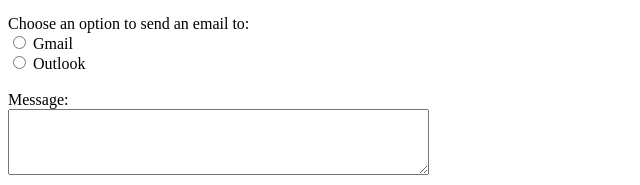
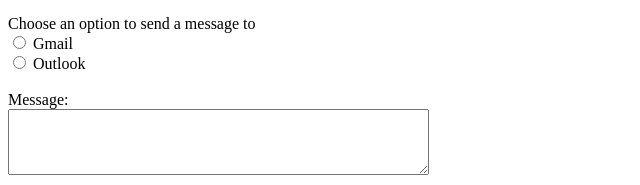
Before and after one commit to Isaiah123367/ist263, a plain HTML site: page lab01/lab04.html in a window 1280 px wide. Shown: the part 1176-1361 px from the top of the page, 0-640 px from the left. Drawn offline with Linux system fonts and the light colour scheme.

Commit message:
Update lab04.html
work

```diff
--- a/lab01/lab04.html
+++ b/lab01/lab04.html
@@ -96,7 +96,7 @@
                         <label for="name">Name:</label>
                         <input type="text" id="name" name="name"><br><br>
 
-                        <label>Choose an option to send an email to:</label><br>
+                        <label>Choose an option to send a message to</label><br>
                         <input type="radio" id="Gmail" name="option" value="Gmail">
                         <label for="Gmail">Gmail</label><br>
                         <input type="radio" id="Outlook" name="option" value="Outlook">
```
